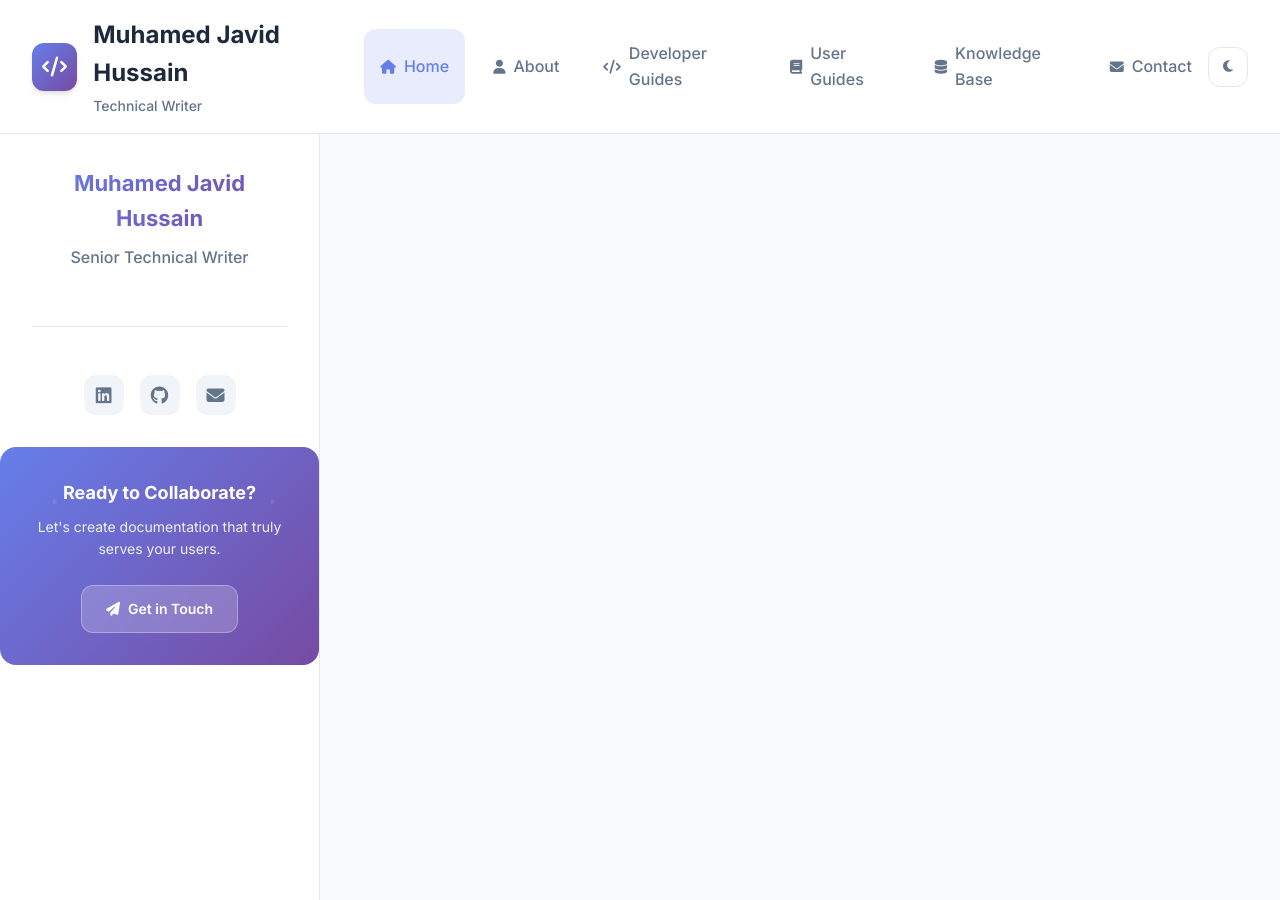
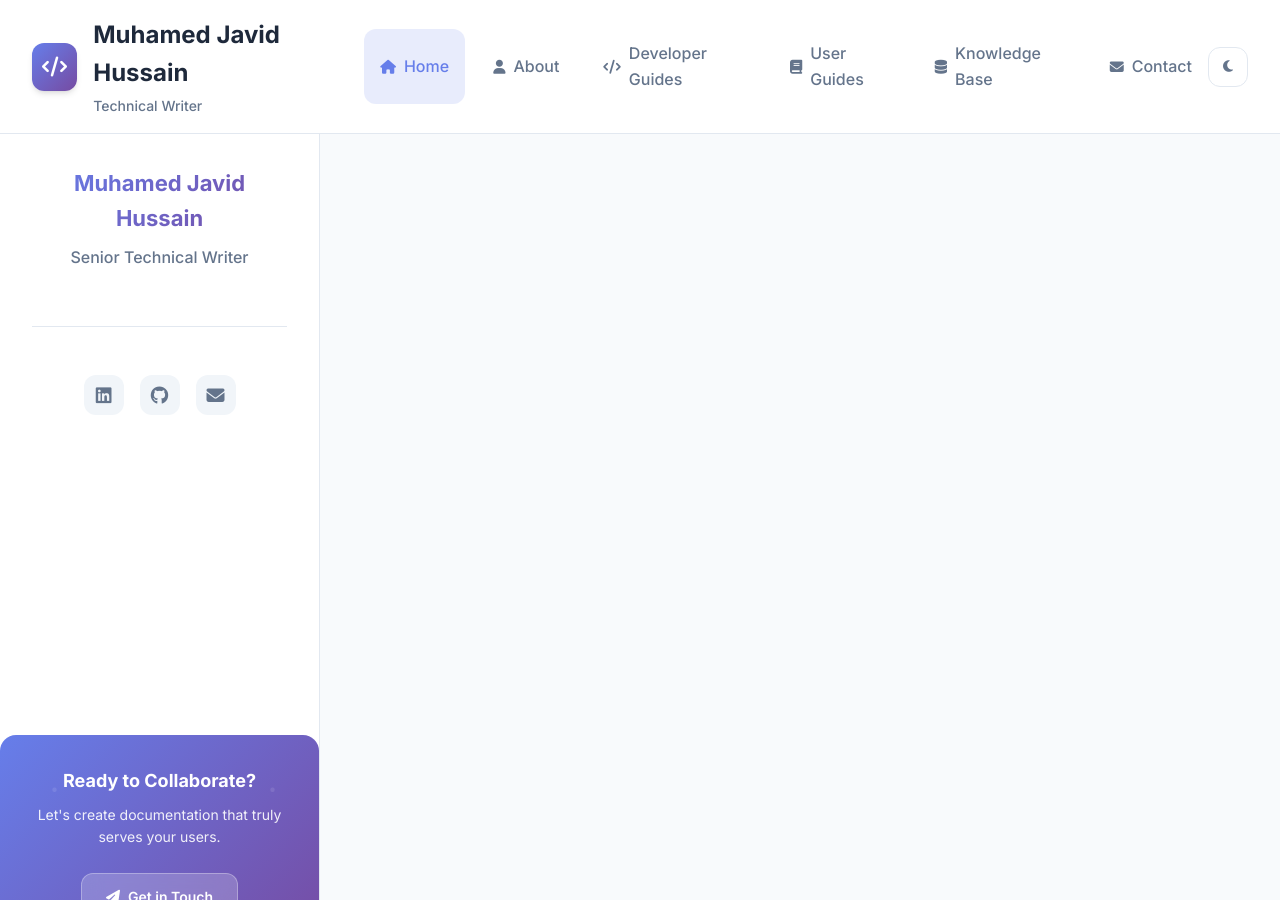
Before and after one commit to ashfaqfarook/Test, a Jekyll site: the page built from index.md, in a window 1280 px wide and 900 px high. Built offline with Jekyll 4.4.1, drawn with Linux system fonts in a browser that asks for light colours.

Commit message:
Update style.scss

```diff
--- a/assets/css/style.scss
+++ b/assets/css/style.scss
@@ -245,10 +245,20 @@ body {
     overflow-y: auto;
     position: sticky;
     top: 81px;
+  min-width: 300px; /* Adjust width as needed */
+  display: flex;
+  flex-direction: column;
+  justify-content: space-between;
+  z-index: 100;
+  overflow-y: auto;
 }
 
 .sidebar-content {
     padding: var(--spacing-xl);
+    flex: 1 1 auto;
+  display: flex;
+  flex-direction: column;
+  justify-content: flex-start;
 }
 
 /* Profile Section */
@@ -425,6 +435,8 @@ body {
     color: white;
     position: relative;
     overflow: hidden;
+    flex-shrink: 0;
+    margin-top: auto;
 }
 
 .contact-cta::before {
@@ -481,6 +493,10 @@ body {
 .main-content {
     background: var(--surface-color);
     min-height: calc(100vh - 81px);
+    flex: 1;
+  overflow-y: auto;
+  height: 100vh;
+  padding: 2rem;
 }
 
 .content-wrapper {
```
